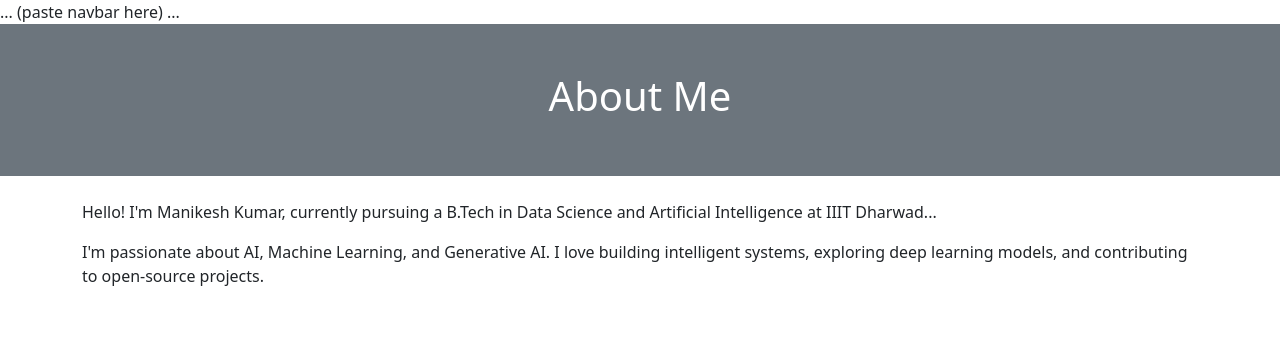
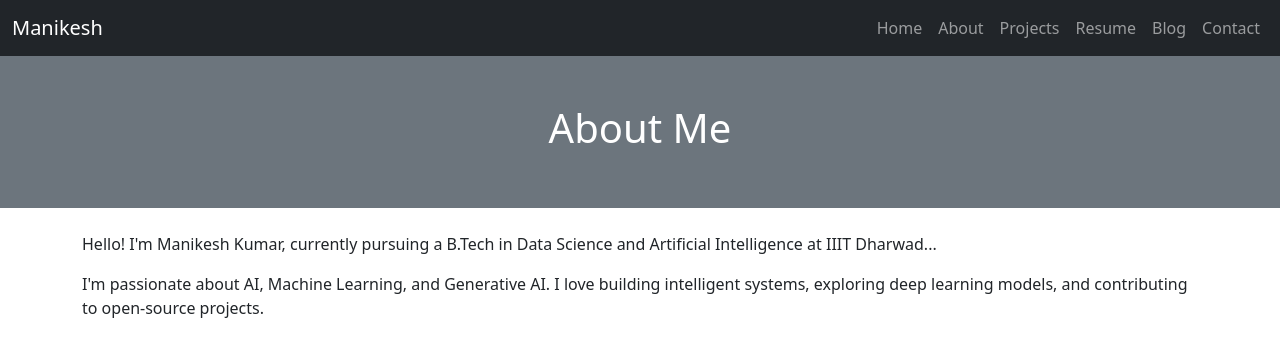
Before and after one commit to IdBhsiM/IdBhsiM.github.io, a plain HTML site: page about.html in a window 1280 px wide. Drawn offline with nearby package versions, Linux system fonts and the light colour scheme.

Commit message:
Update about.html

```diff
--- a/about.html
+++ b/about.html
@@ -8,7 +8,25 @@
 </head>
 <body>
   <!-- Navbar here -->
-  <nav>... (paste navbar here) ...</nav>
+  <nav class="navbar navbar-expand-lg navbar-dark bg-dark sticky-top">
+  <div class="container-fluid">
+    <a class="navbar-brand" href="index.html">Manikesh</a>
+    <button class="navbar-toggler" type="button" data-bs-toggle="collapse" data-bs-target="#navbarNav">
+      <span class="navbar-toggler-icon"></span>
+    </button>
+    <div class="collapse navbar-collapse" id="navbarNav">
+      <ul class="navbar-nav ms-auto">
+        <li class="nav-item"><a class="nav-link" href="index.html">Home</a></li>
+        <li class="nav-item"><a class="nav-link" href="about.html">About</a></li>
+        <li class="nav-item"><a class="nav-link" href="projects.html">Projects</a></li>
+        <li class="nav-item"><a class="nav-link" href="resume.html">Resume</a></li>
+        <li class="nav-item"><a class="nav-link" href="blog.html">Blog</a></li>
+        <li class="nav-item"><a class="nav-link" href="contact.html">Contact</a></li>
+      </ul>
+    </div>
+  </div>
+</nav>
+
 
   <header class="text-center p-5 bg-secondary text-white">
     <h1>About Me</h1>
```
